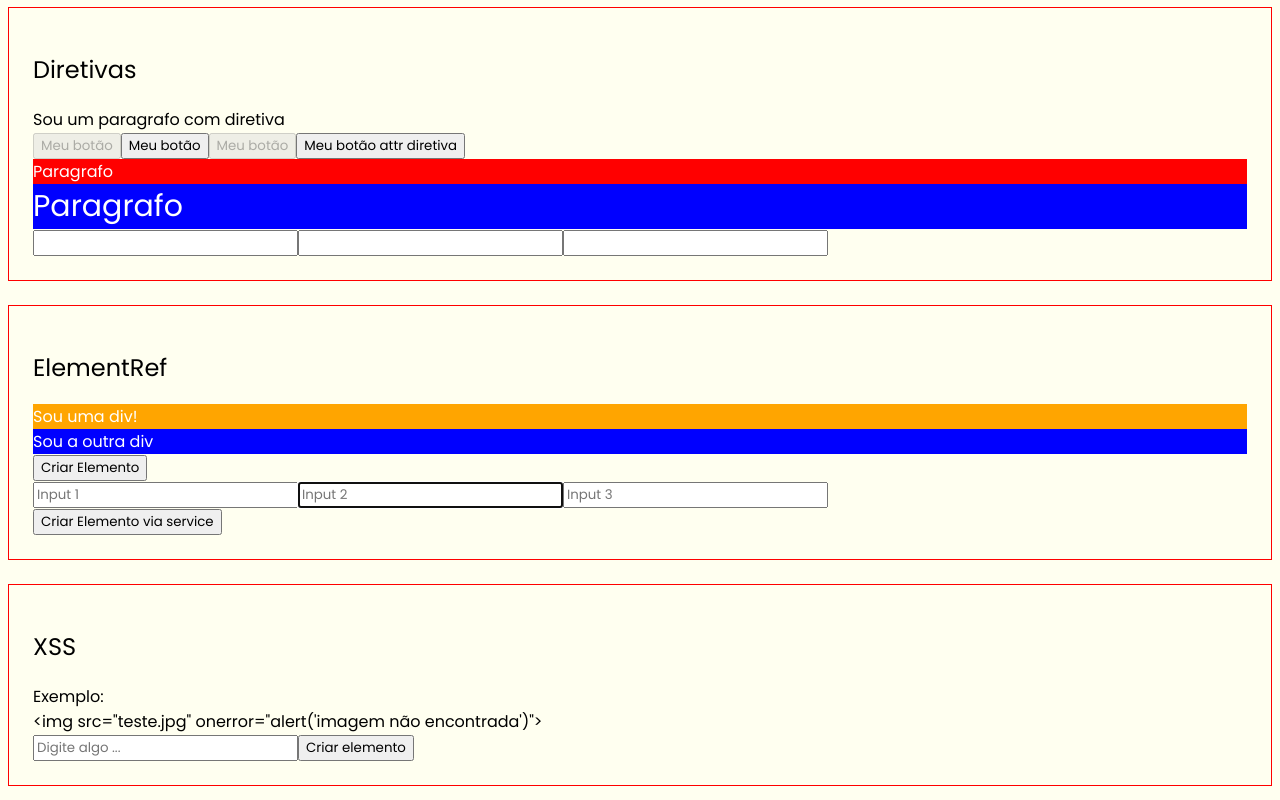
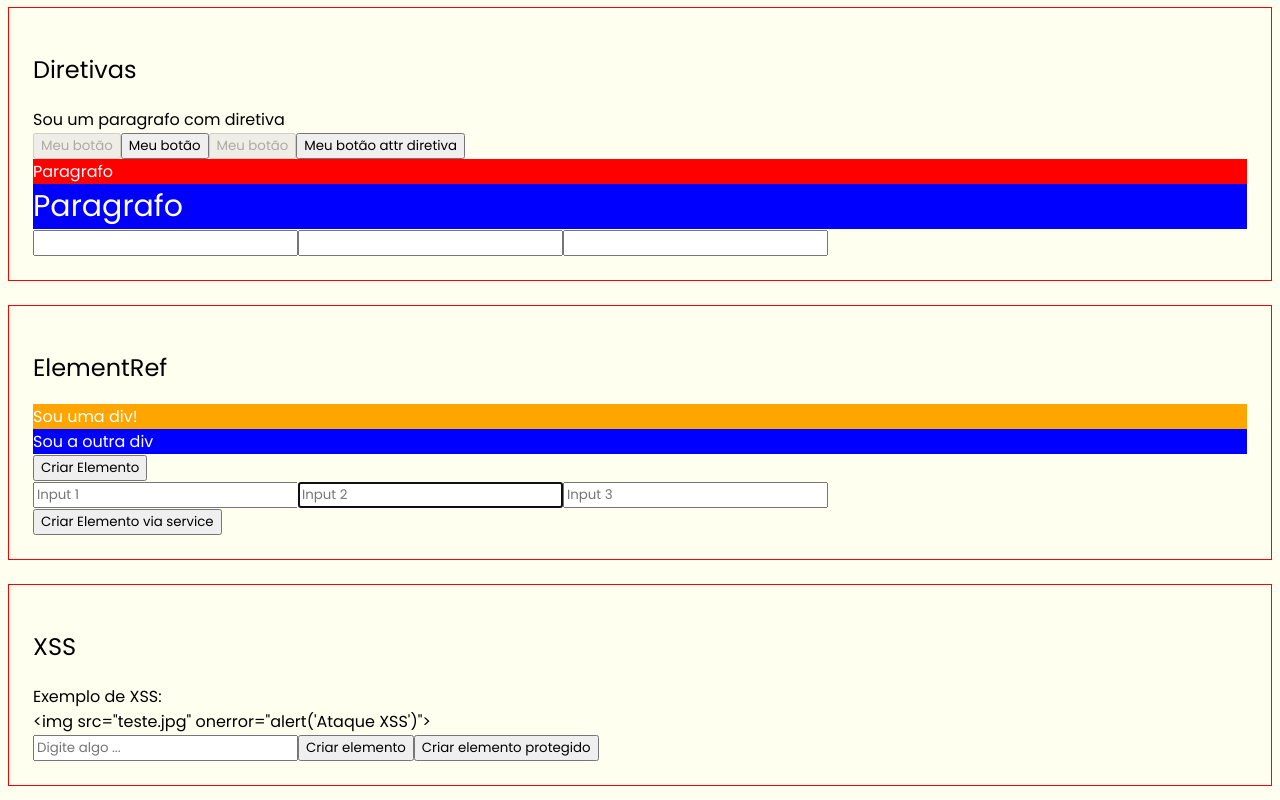
Before and after one commit to Eduardo-XavierPaula/estudos_angular, an Angular app: page / in a window 1280 px wide. Shown: the part 3352-4152 px from the top of the page. Built offline with nearby package versions, Linux system fonts and the light colour scheme.

Commit message:
✨ New feature: Finalizando o estudo de XSS, by Eduardo Xavier

```diff
--- a/src/app/components/xss/xss.component.html
+++ b/src/app/components/xss/xss.component.html
@@ -1,10 +1,13 @@
 <div class="aula xss">
   <h2>XSS</h2>
   <div>
-    <label>Exemplo: </label>
+    <label>Exemplo de XSS: </label>
     <p>{{ exemplo }}</p>
   </div>
 
   <input type="text" placeholder="Digite algo ..." #meuInput />
   <button (click)="createElement(meuInput.value)">Criar elemento</button>
+  <button (click)="createElementCorrect(meuInput.value)">
+    Criar elemento protegido
+  </button>
 </div>
--- a/src/app/components/xss/xss.component.scss
+++ b/src/app/components/xss/xss.component.scss
@@ -0,0 +1,3 @@
+.bg-gray {
+  background-color: gray;
+}
--- a/src/app/components/xss/xss.component.ts
+++ b/src/app/components/xss/xss.component.ts
@@ -1,4 +1,4 @@
-import { Component, ElementRef } from '@angular/core';
+import { Component, ElementRef, Renderer2 } from '@angular/core';
 
 @Component({
   selector: 'app-xss',
@@ -6,12 +6,15 @@ import { Component, ElementRef } from '@angular/core';
   styleUrl: './xss.component.scss',
 })
 export class XssComponent {
-  exemplo: string =
-    '<img src="teste.jpg" onerror="alert(\'imagem não encontrada\')">';
-  constructor(private readonly _elRef: ElementRef) {}
+  exemplo: string = '<img src="teste.jpg" onerror="alert(\'Ataque XSS\')">';
+  constructor(
+    private readonly _elRef: ElementRef,
+    private readonly _renderer2: Renderer2
+  ) {}
 
   createElement(inputText: string) {
     const divEl = document.createElement('div');
+    divEl.classList.add('bg-gray');
     divEl.innerHTML = inputText;
     const container = this._elRef.nativeElement.querySelector(
       '.xss'
@@ -19,4 +22,15 @@ export class XssComponent {
 
     container.append(divEl);
   }
+  createElementCorrect(inputText: string) {
+    const divEl = this._renderer2.createElement('div');
+    const text = this._renderer2.createText(inputText);
+    this._renderer2.appendChild(divEl, text);
+    this._renderer2.setStyle(divEl, 'color', 'blue');
+    this._renderer2.addClass(divEl, 'bg-gray');
+    const container = this._elRef.nativeElement.querySelector(
+      '.xss'
+    ) as HTMLDivElement;
+    this._renderer2.appendChild(container, divEl);
+  }
 }
```
